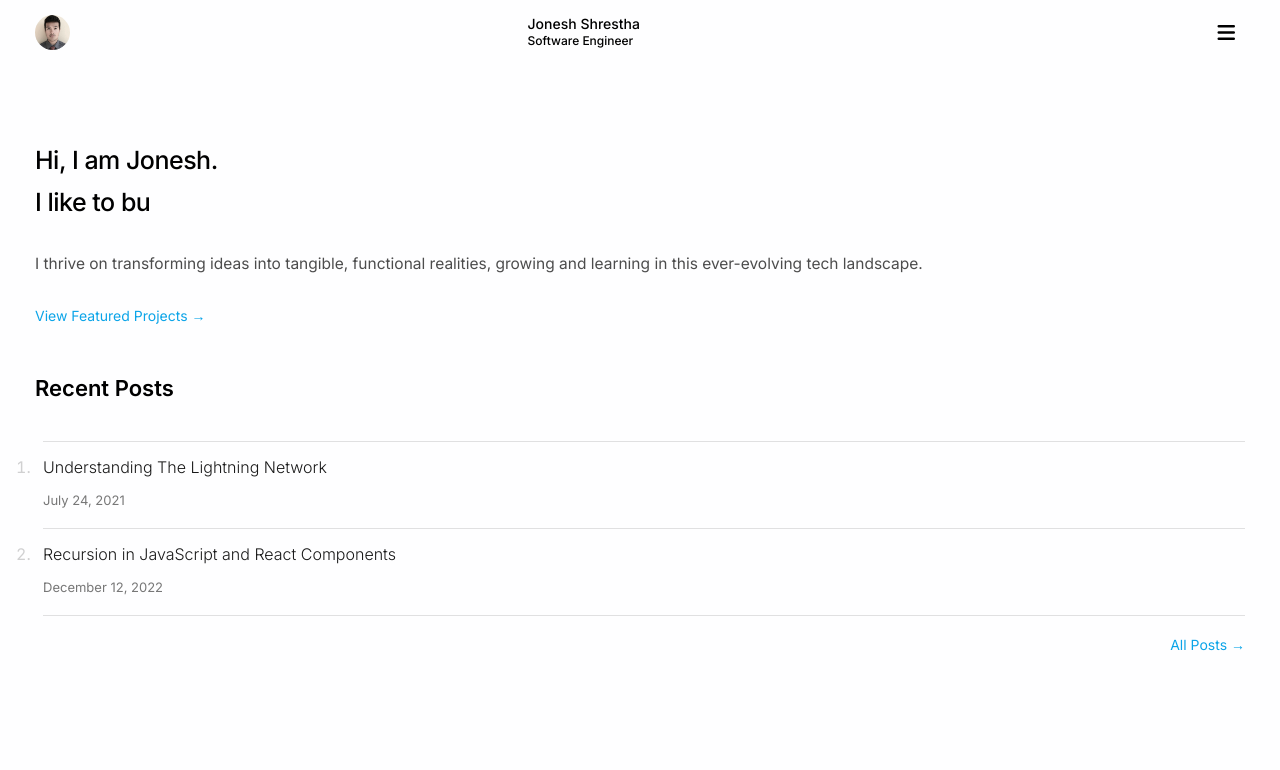
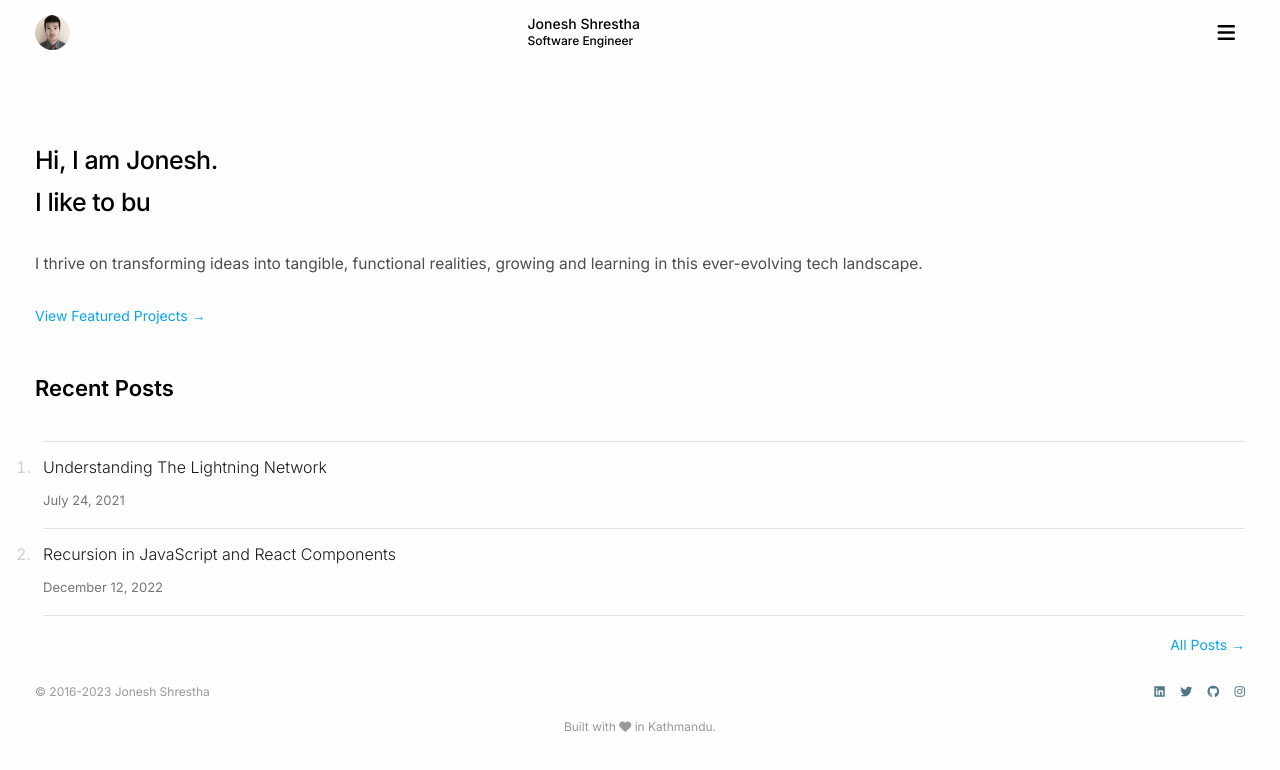
Before and after one commit to joneshshrestha/myWebsite, a plain HTML site: page index.html in a window 1280 px wide. Drawn offline with Linux system fonts and the light colour scheme.

Commit message:
update footer

```diff
--- a/index.html
+++ b/index.html
@@ -63,5 +63,27 @@
         <button><a href="#">All Posts &#8594;</a></button>
       </div>
     </div>
+    <footer>
+      <div class="flex-footer">
+        <p>&copy; 2016-2023 Jonesh Shrestha</p>
+        <div class="social-icons">
+          <a href="https://www.linkedin.com/in/joneshshrestha/" target="_blank"
+            ><i class="fa-brands fa-linkedin"></i
+          ></a>
+          <a href="https://twitter.com/shresthajonesh" target="_blank"
+            ><i class="fa-brands fa-twitter"></i
+          ></a>
+          <a href="https://github.com/joneshshrestha/" target="_blank"
+            ><i class="fa-brands fa-github"></i
+          ></a>
+          <a href="https://www.instagram.com/joneshshrestha/" target="_blank"
+            ><i class="fa-brands fa-instagram"></i
+          ></a>
+        </div>
+      </div>
+      <p class="footer-end">
+        Built with <i class="fa-solid fa-heart"></i> in Kathmandu.
+      </p>
+    </footer>
   </body>
 </html>
--- a/style.css
+++ b/style.css
@@ -154,3 +154,29 @@ body {
   margin-top: 5px;
   text-align: right;
 }
+
+.flex-footer {
+  display: flex;
+  justify-content: space-between;
+  margin-top: 30px;
+}
+
+.flex-footer {
+  font-size: 12px;
+  color: rgba(128, 128, 128, 0.8);
+}
+
+.social-icons a {
+  color: rgba(7, 60, 82, 0.7);
+}
+
+.social-icons i {
+  margin-left: 12px;
+}
+
+.footer-end {
+  margin-top: 20px;
+  text-align: center;
+  font-size: 12px;
+  color: rgba(128, 128, 128, 0.8);
+}
```
